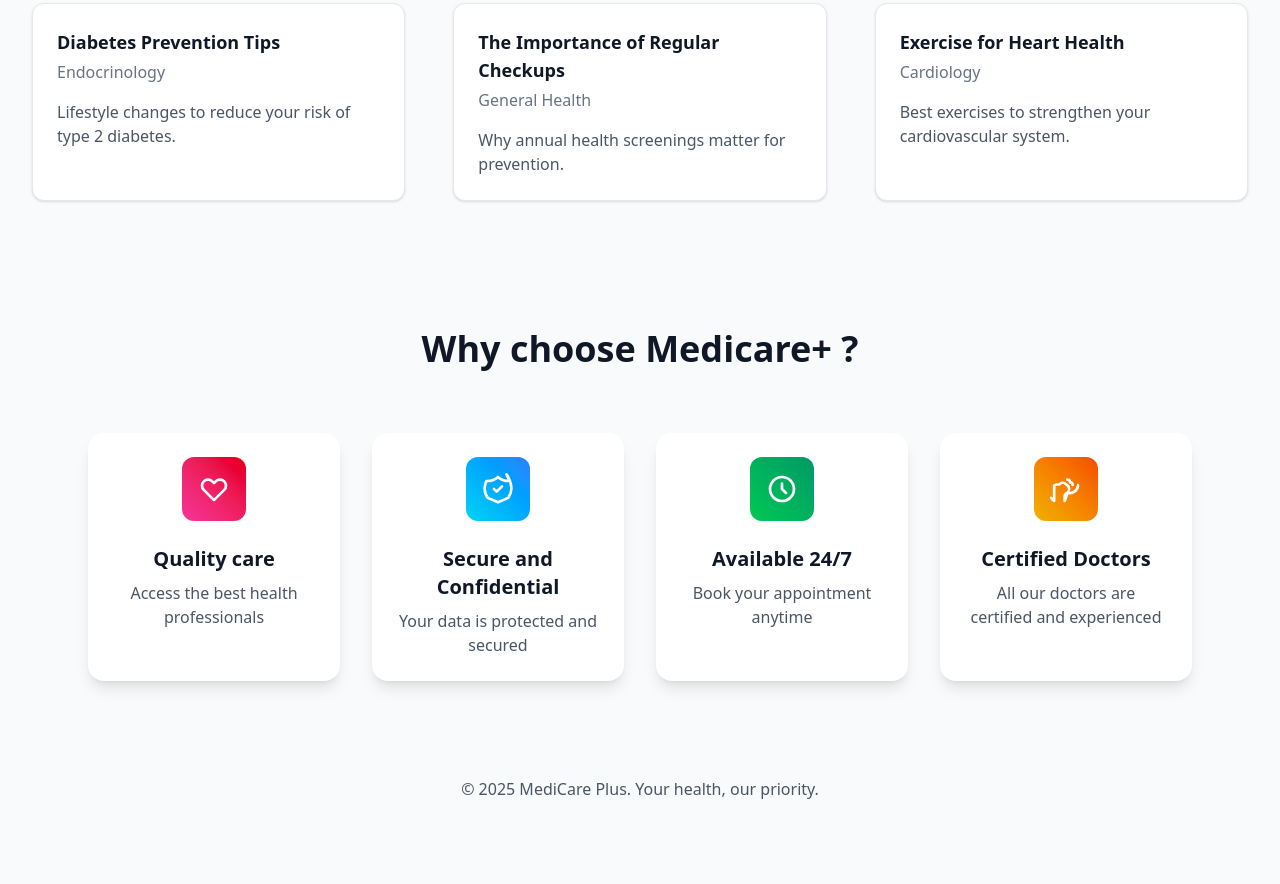
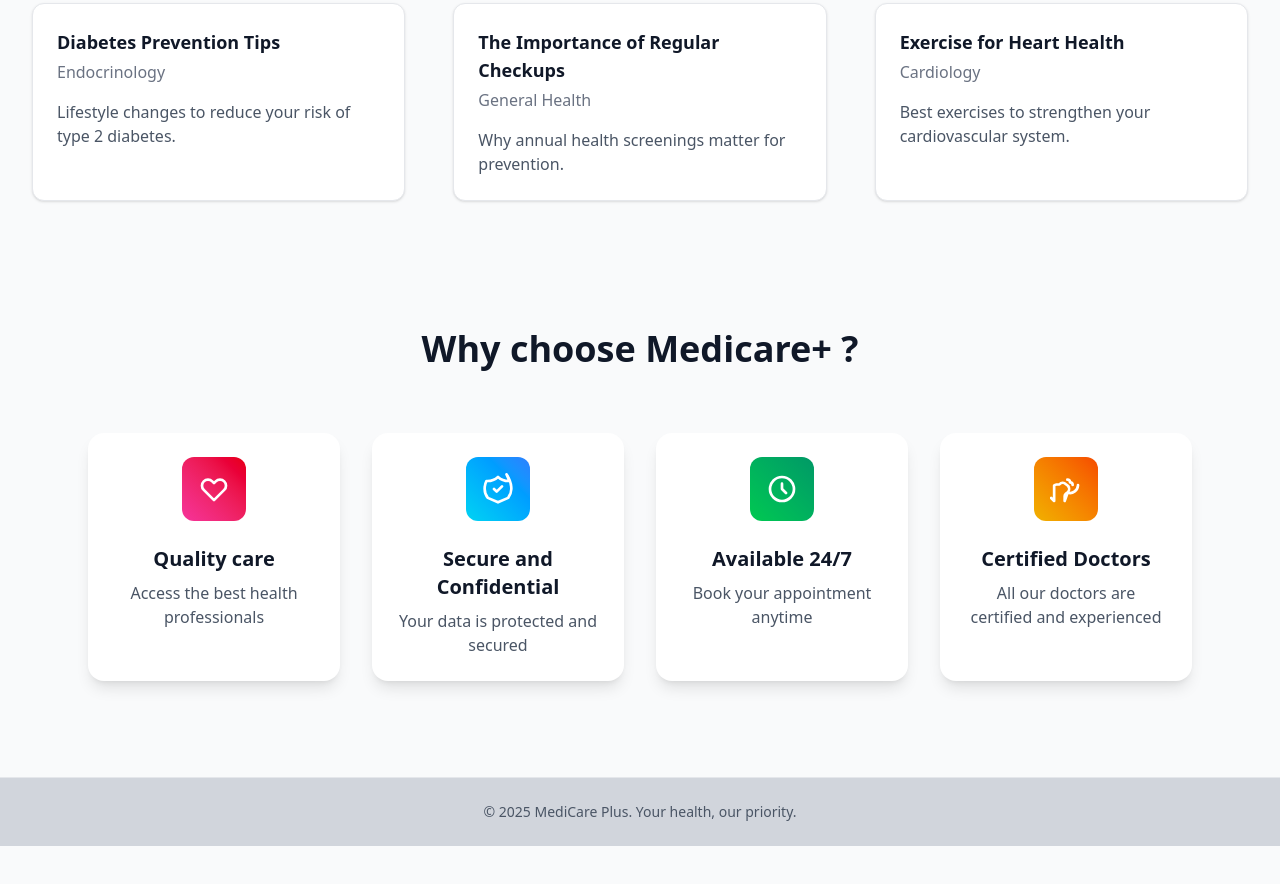
Before and after one commit to darkaoui90/Medicare-, a website: page index.html in a window 1280 px wide. Shown: the part 785-1669 px from the top of the page. Before the commit the page ends 1586 px from the top, so only its background shows below. Drawn offline with Linux system fonts and the light colour scheme.

Commit message:
fixing the issue of css not showing off

```diff
--- a/index.html
+++ b/index.html
@@ -3,7 +3,7 @@
 <head>
   <meta charset="UTF-8">
   <meta name="viewport" content="width=device-width, initial-scale=1.0">
-  <link href="/output.css" rel="stylesheet">
+  <link href="/src/output.css" rel="stylesheet">
 </head>
  <body class="bg-gray-50">
  <nav class="bg-blue-500 h-18 w-full flex items-center justify-around px-8">
```
